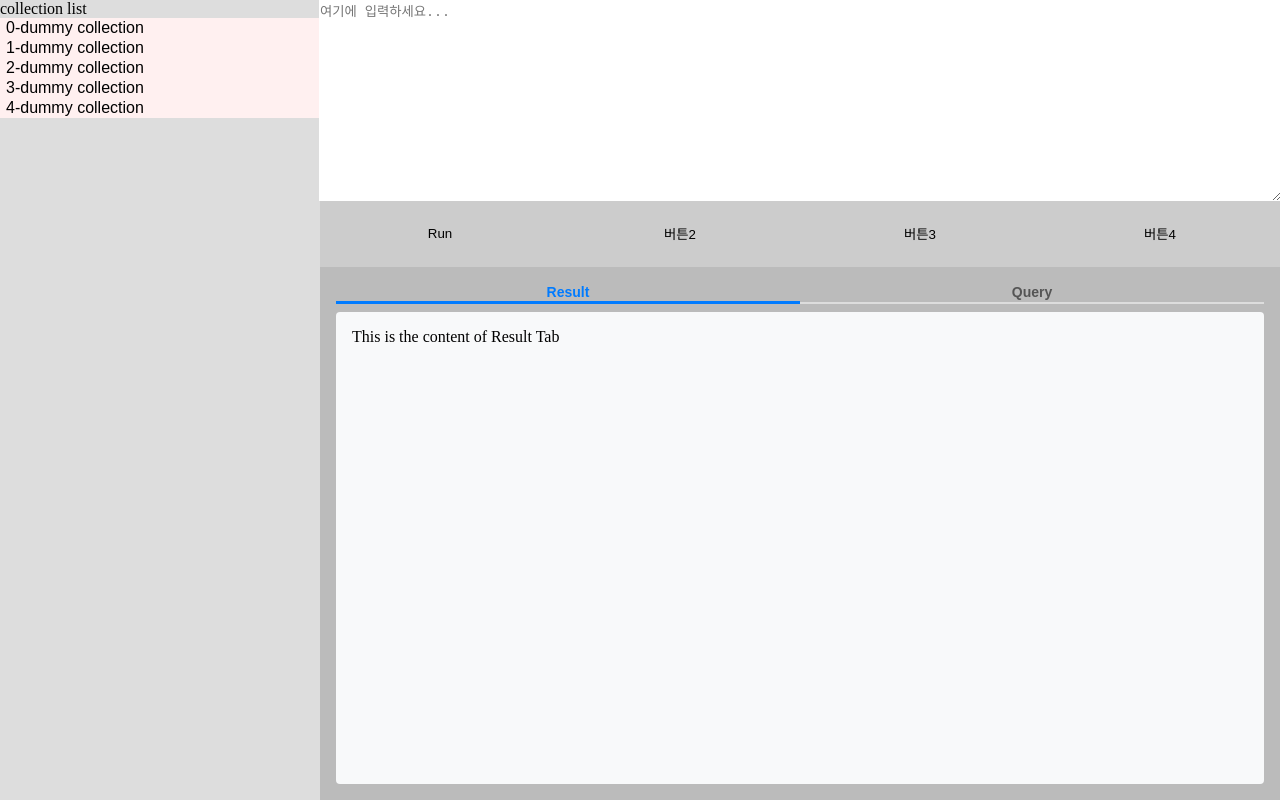
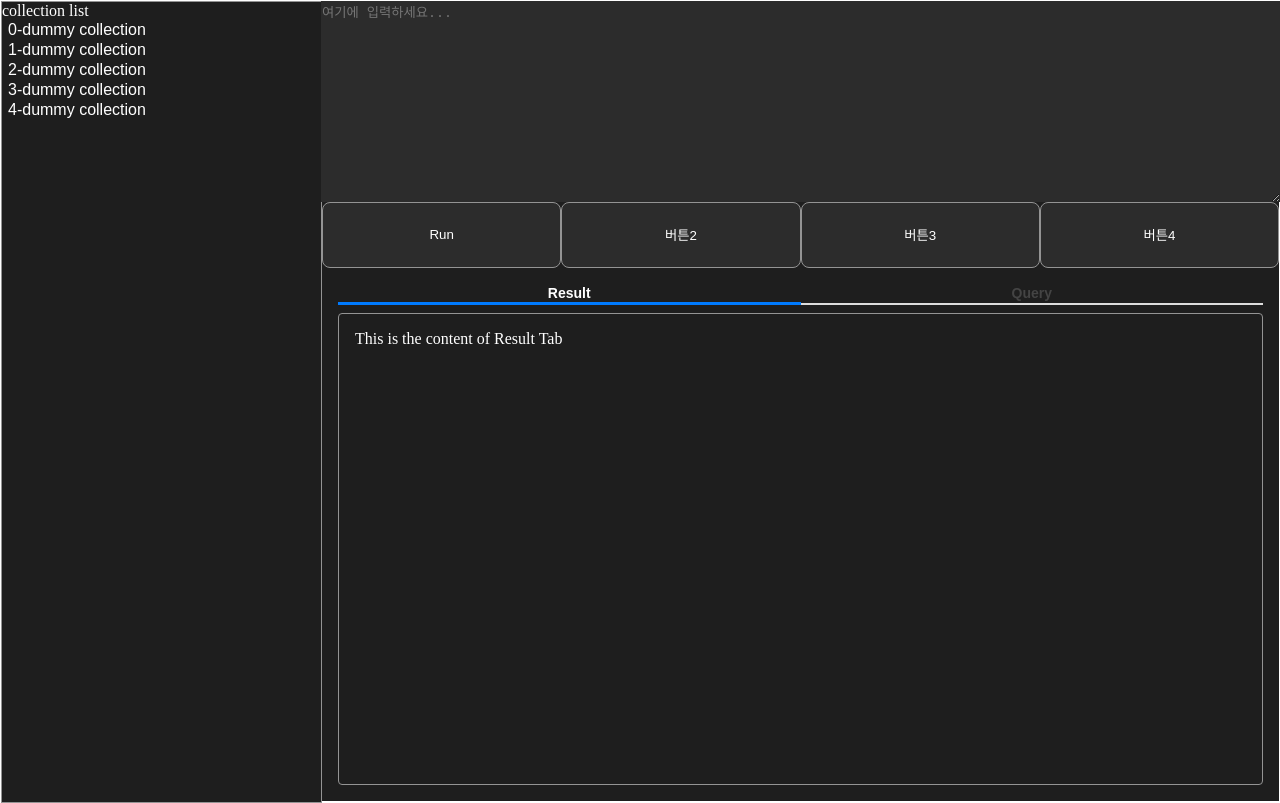
Before and after one commit to nacamp/rn-firestore, a React (Vite) app: page / in a window 1280 px wide. Built offline with nearby package versions, Linux system fonts and the light colour scheme.

Commit message:
Apply dark mode styles

```diff
--- a/src/App.tsx
+++ b/src/App.tsx
@@ -1,14 +1,18 @@
 import React, { useState, useEffect } from "react";
 import { View, Text, TouchableOpacity, TextInput, StyleSheet, ScrollView } from "./PlatformWrapper"; // ✅ 웹 & 네이티브 공통 컴포넌트
 import TabView from "./TabView"; // ✅ 웹 & 네이티브 공통 컴포넌트
+import { Colors } from "react-native/Libraries/NewAppScreen";
 
 
 const HistoryTab = ({ queryHistory }: { queryHistory: string[] }) => (
   <ScrollView style={{
     width: "100%",
     maxHeight: "100%",
-    backgroundColor: "#fff0f0",
+    backgroundColor: "inherit",
   }}
+  // contentContainerStyle={{
+  //   backgroundColor: "inherit",
+  // }}
   >
     {queryHistory.length > 0 ? (
       queryHistory.map((item, index) => (
@@ -54,16 +58,17 @@ const MacOSLayout = () => {
         <ScrollView style={{
           width: "100%",
           maxHeight: "100%",
-          backgroundColor: "#fff0f0",
+          backgroundColor: "inherit",
           // justifyContent: "flex-start", // contentContainerStyle 에서만 사용가능
         }}
-        contentContainerStyle={{
-          alignItems: "flex-start",
-        }}
+          contentContainerStyle={{
+            background: 'inherit',
+            alignItems: "flex-start",
+          }}
         >
           {dummyCollection.length > 0 ? (
             dummyCollection.map((item, index) => (
-              <TouchableOpacity style={{ ...styles.historyText }} key={index} onPress={() => handleItemClick(`${index}-${item}`)}>
+              <TouchableOpacity style={{ alignItems: "flex-start", background: 'inherit', border:'none' }} key={index} onPress={() => handleItemClick(`${index}-${item}`)}>
                 <Text style={{ ...styles.historyText }}>
                   {index}-{item}
                 </Text>
@@ -104,25 +109,34 @@ const MacOSLayout = () => {
 };
 
 const styles = StyleSheet.create({
-  container: { flex: 1, flexDirection: "row", height: "100%", minHeight: 0 },
-  leftColumn: { flex: 1, flexDirection: "column",  justifyContent: "flex-start", height: "100%", backgroundColor: "#ddd" },
-  rightColumn: { flex: 3, flexDirection: "column", minHeight: 0 },
+  container: { flex: 1, flexDirection: "row", height: "100%", minHeight: 0, backgroundColor: '#1E1E1E', border: '1px #ffffff solid', color: 'white' },
+  leftColumn: { flex: 1, flexDirection: "column", justifyContent: "flex-start", height: "100%", background: 'inherit', border: '1px #949494 solid', },
+  rightColumn: { flex: 3, flexDirection: "column", minHeight: 0, background: 'inherit' },
 
-  topRow: { flex: 1, flexDirection: "column", backgroundColor: "#ccc", alignItems: "center", padding: 0 },
+  topRow: { flex: 1, flexDirection: "column", background: 'inherit', alignItems: "center", padding: 0 },
   input: {
     flex: 3,
     height: "100%",
     width: "100%",
     border: "none",
+    background: '#2C2C2C',
+    color: 'white',
   },
-  buttonGroup: { flex: 1, flexDirection: "row", width: "100%", justifyContent: "space-between", margin: 0 },
-  button: { flex: 1, backgroundColor: "#888", paddingVertical: 5, marginVertical: 0, marginHorizontal: 2, alignItems: "center" },
+  buttonGroup: { flex: 1, flexDirection: "row", background: 'inherit', width: "100%", justifyContent: "space-between", margin: 0 , },
+  button: { flex: 1, background: '#2C2C2C',  minWidth: 70, padding: 8, borderRadius: 8, overflow: 'hidden', border: '1px #949494 solid', justifyContent: 'center', alignItems: 'center', paddingVertical: 5, marginVertical: 0, marginHorizontal: 2, color: 'white' },
 
 
-  bottomRow: { flex: 2, backgroundColor: "#bbb", minHeight: 0 },
+  bottomRow: { flex: 2,  background: 'inherit', minHeight: 0 },
   // HistoryTab
-  historyText: { alignItems: "flex-start", fontSize: 16, paddingVertical: 5, color: "#000" },
+  historyText: { alignItems: "flex-start", fontSize: 16, paddingVertical: 5,  color: "white" },
 
 });
 
 export default MacOSLayout;
+
+/*
+         <div style={{ flex: '1 1 0', minHeight: 50, height: 32, minWidth: 70, padding: 8, background: '#303030', borderRadius: 8, overflow: 'hidden', border: '1px #949494 solid', justifyContent: 'center', alignItems: 'center', gap: 8, display: 'flex' }}>
+          <div style={{ color: 'white' }}>Sign in</div>
+        </div>
+
+*/
--- a/src/PlatformWrapper.tsx
+++ b/src/PlatformWrapper.tsx
@@ -30,9 +30,10 @@ export const ScrollView = ({ children, style, contentContainerStyle }: { childre
 };
 
 /** ✅ TouchableOpacity 래핑 */
+// background: "none", border: "none",
 export const TouchableOpacity = ({ children, style, onPress }: { children: React.ReactNode; style?: any; onPress?: () => void }) => {
   return isWeb ? (
-    <button style={{ ...style, background: "none", border: "none", cursor: "pointer" }} onClick={onPress}>
+    <button style={{ ...style, cursor: "pointer" }} onClick={onPress}>
       {children}
     </button>
   ) : (
--- a/src/TabView.tsx
+++ b/src/TabView.tsx
@@ -47,11 +47,13 @@ const styles = StyleSheet.create({
     width: "100%",
     padding: 16,
     minHeight: 0,  // 스크로링 가능하도록 최소 높이 설정
+    background: 'inherit',
   },
   tabHeader: {
     flexDirection: "row",
     borderBottomWidth: 2,
     borderBottomColor: "#ddd",
+    background: 'inherit',
   },
   tabButton: {
     flex: 1,
@@ -59,6 +61,7 @@ const styles = StyleSheet.create({
     alignItems: "center",
     justifyContent: "center",
     transition: "color 0.3s ease-in-out, border-bottom-color 0.3s ease-in-out",
+    background: '#1E1E1E',
     // background: "none",
     // outline: "none",
     border: "none",
@@ -76,15 +79,18 @@ const styles = StyleSheet.create({
   tabText: {
     fontSize: 14,
     fontWeight: "bold",
-    color: "#555",
+    //color: "#555",
+    color: "#444444",
   },
   activeText: {
-    color: "#007bff",
+    color: "white",
   },
   tabContent: {
     marginTop: 8,
     padding: 16,
-    backgroundColor: "#f8f9fa",
+    //backgroundColor: "#f8f9fa",
+    background: 'inherit',
+    border: '1px #949494 solid',
     borderRadius: 4,
     alignItems: "flex-start",
     //justifyContent: "center",
@@ -92,8 +98,9 @@ const styles = StyleSheet.create({
     minHeight: 0, // 스크로링 가능하도록 최소 높이 설정
   },
   contentText: {
+    background: 'inherit',
     fontSize: 16,
-    color: "#333",
+    color: "white",
   },
 });
 
```
